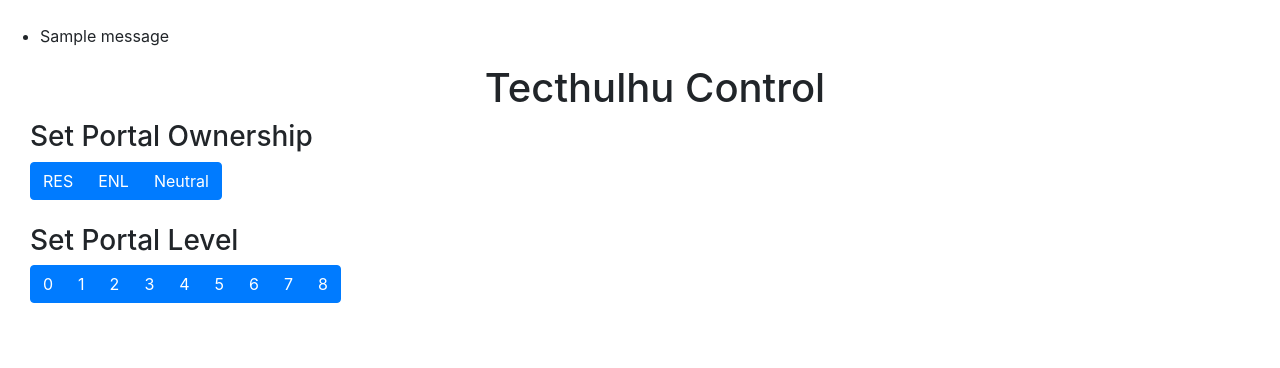
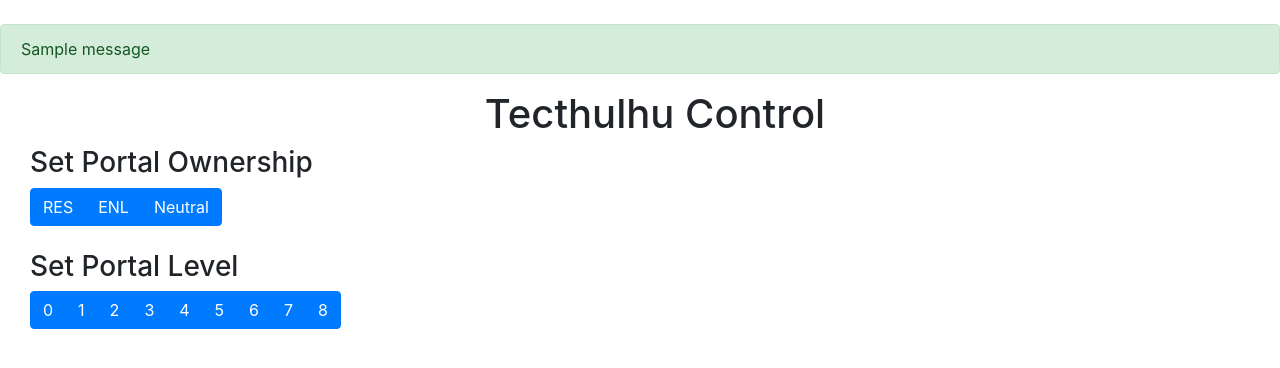
Before and after one commit to IamTechknow/team-arcana-magnus, a Django app: template tecthultu/plpsite/tecthulhu_ctrl/templates/tecthulhu_ctrl/index.html in a window 1280 px wide. Shown: the part 56-424 px from the top of the page. Run offline with Django 3.2, Linux system fonts and the light colour scheme; the template is opened without the code that fills it, so the values that code supplies are empty; tables that the repository leaves empty hold one stand-in row (values such as "Sample post"); one stand-in notice (Sample message) is shown; parts of the project's set-up code (start-up, migrations or seed data) failed here and were passed over; some libraries are stand-ins or nearby versions.

Commit message:
Fixed messages and faction change buttons

```diff
--- a/tecthultu/plpsite/tecthulhu_ctrl/templates/tecthulhu_ctrl/index.html
+++ b/tecthultu/plpsite/tecthulhu_ctrl/templates/tecthulhu_ctrl/index.html
@@ -15,11 +15,9 @@
 {% block content %}
 
 {% if messages %}
-<ul class="messages">
-    {% for message in messages %}
-    <li{% if message.tags %} class="{{ message.tags }}"{% endif %}>{{ message }}</li>
-    {% endfor %}
-</ul>
+{% for message in messages %}
+    <div{% if message.tags %} class="alert alert-{{ message.tags }}"{% endif %}>{{ message }}</div>
+{% endfor %}
 {% endif %}
 
 <div class="my-container">
--- a/tecthultu/plpsite/tecthulhu_ctrl/views.py
+++ b/tecthultu/plpsite/tecthulhu_ctrl/views.py
@@ -30,6 +30,8 @@ def index(request):
         events.append( (FACTION_CHANGED, int(faction)) )
         messages.success(request, 'Faction changed to ' + getFaction(int(faction)))
         switch_neutral = int(faction) == NEUTRAL
+		if not switch_neutral and level == None: #pressed a change faction button
+		    level = '1';
 
     if level != None:
         switch_neutral = int(level) == 0
```
